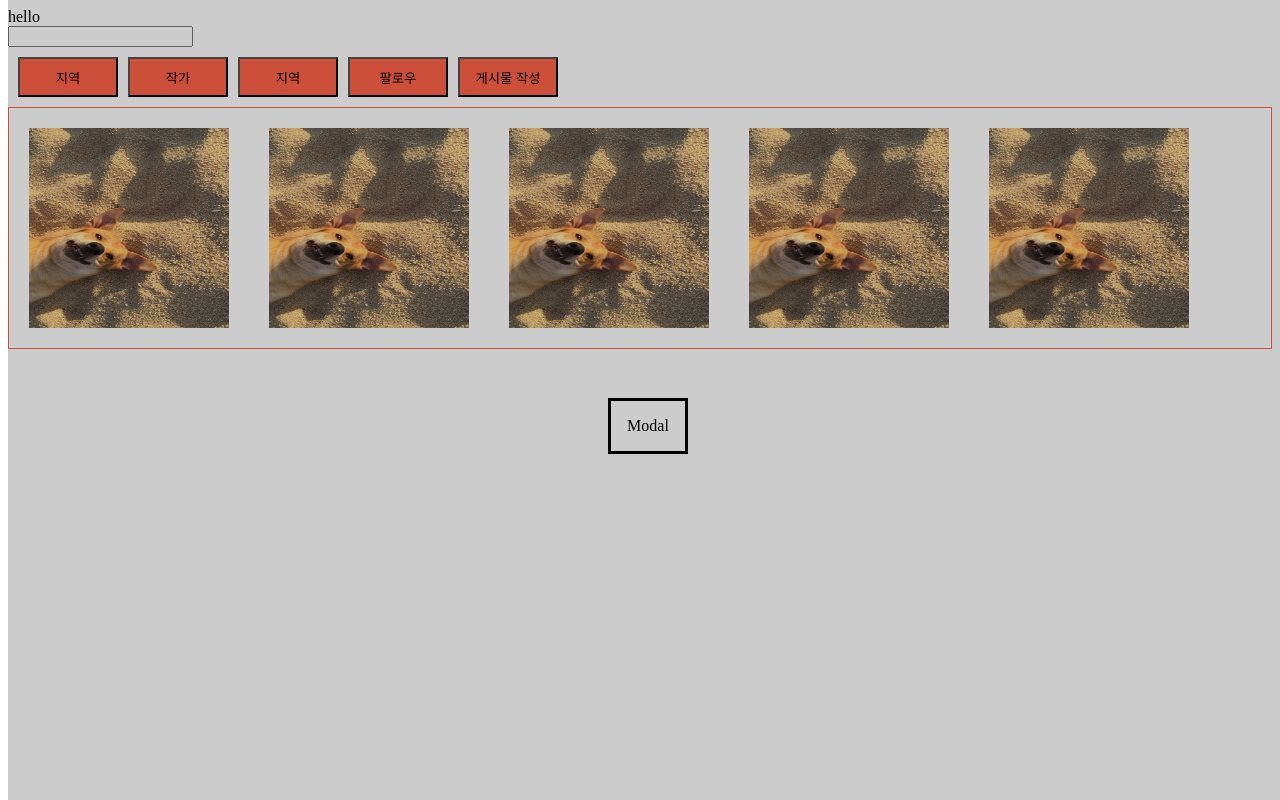
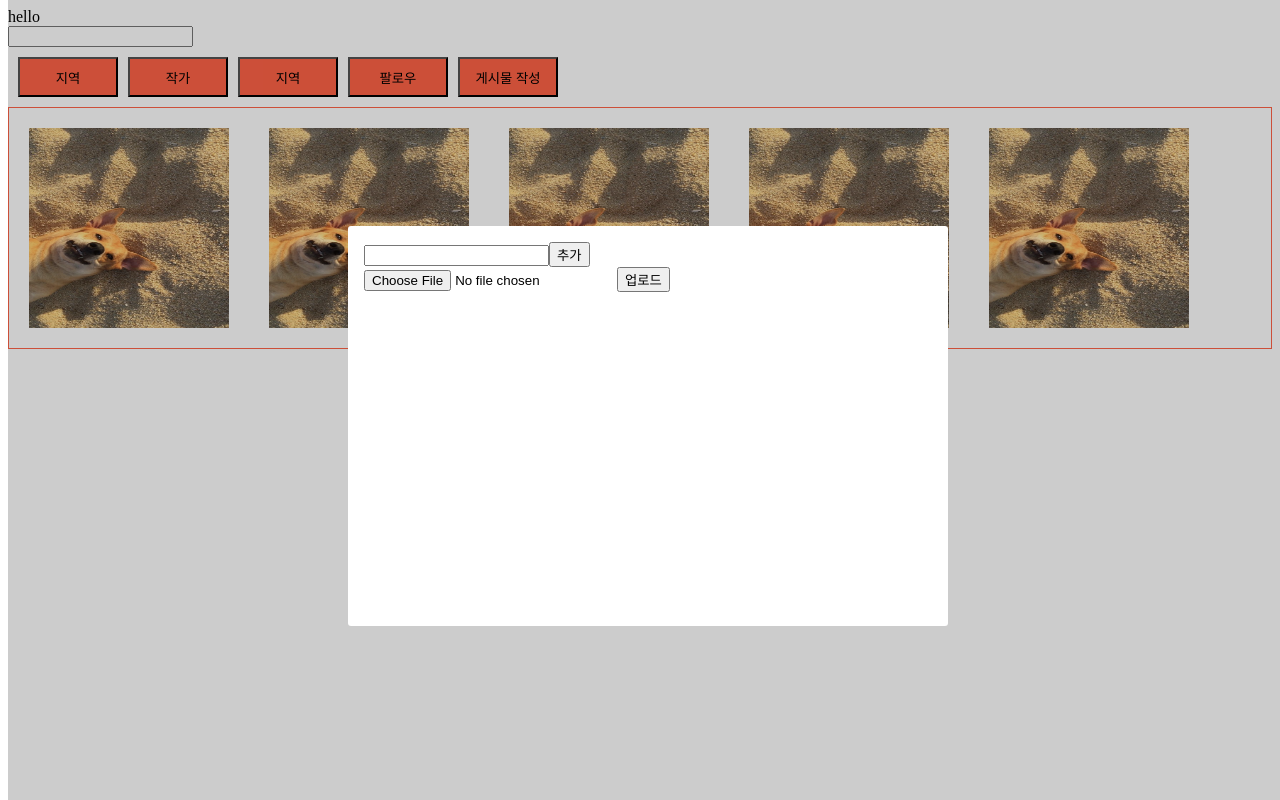
Before and after one commit to kimtanook/picspot, a Next.js app: page / in a window 1280 px wide. Both pictures are taken after a click on the button "게시물 작성". Built offline with nearby package versions, Linux system fonts and the light colour scheme.

Commit message:
Add post create image,input  function test 게시물 c기능 구현 테스트 #5 @Imjaae

```diff
--- a/components/main/Modal.tsx
+++ b/components/main/Modal.tsx
@@ -1,5 +1,6 @@
 import React, { PropsWithChildren } from 'react';
 import styled from 'styled-components';
+import PostForm from './PostForm';
 
 interface ModalDefaultType {
   onClickToggleModal: () => void;
@@ -8,7 +9,9 @@ interface ModalDefaultType {
 const Modal = ({ onClickToggleModal }: PropsWithChildren<ModalDefaultType>) => {
   return (
     <ModalContainer>
-      <dialog open>Modal</dialog>
+      <StDialogBox open>
+        <PostForm />
+      </StDialogBox>
       <Backdrop
         onClick={(e) => {
           e.preventDefault();
@@ -33,6 +36,20 @@ const ModalContainer = styled.div`
   align-items: center;
 `;
 
+const StDialogBox = styled.dialog`
+  width: 600px;
+  height: 400px;
+  flex-direction: column;
+  align-items: center;
+
+  border: none;
+  border-radius: 3px;
+  box-shadow: 0 0 30px rgba(30, 30, 30 0.185);
+  box-sizing: border-box;
+  background-color: white;
+  z-index: 10000;
+`;
+
 const Backdrop = styled.div`
   position: fixed;
   width: 100vw;
--- /dev/null
+++ b/components/main/PostForm.jsx
@@ -0,0 +1,81 @@
+import { dbService, storageService } from '@/firebase';
+import { addDoc, collection } from 'firebase/firestore';
+import styled from 'styled-components';
+import React, { useState, useEffect } from 'react';
+import {
+  getStorage,
+  ref,
+  uploadBytes,
+  listAll,
+  getDownloadURL,
+} from 'firebase/storage';
+
+const PostForm = () => {
+  //test state
+  const [test, setTest] = useState('');
+
+  //image 관련
+  const [imageUpload, setImageUpload] = useState(null);
+  const [imageList, setImageList] = useState([]);
+
+  const storage = storageService;
+  const imageListRef = ref(storage, 'images/');
+
+  const upload = () => {
+    if (imageUpload === null) return;
+
+    const imageRef = ref(storage, `images/${imageUpload.name}`);
+    uploadBytes(imageRef, imageUpload).then((snapshot) => {
+      getDownloadURL(snapshot.ref).then((url) => {
+        setImageList((prev) => [...prev, url]);
+      });
+    });
+
+    console.log(imageUpload, imageList);
+  };
+  // 이미지를 불러올 때
+  // useEffect(() => {
+  //   listAll(imageListRef).then((response) => {
+  //     response.items.forEach((item) => {
+  //       getDownloadURL(item).then((url) => {
+  //         setImageList((prev) => [...prev, url]);
+  //       });
+  //     });
+  //   });
+  // }, []);
+
+  const onClickTest = async () => {
+    await addDoc(collection(dbService, 'post'), {
+      test: test,
+    });
+    // console.log('dd');
+  };
+
+  return (
+    <div>
+      <div>
+        <input
+          onChange={(e) => {
+            e.target.value;
+            setTest(e.target.value);
+          }}
+        />
+
+        <button onClick={onClickTest}>추가</button>
+      </div>
+      <div>
+        <input
+          type="file"
+          onChange={(event) => {
+            setImageUpload(event.target.files[0]);
+          }}
+        />
+        <button onClick={upload}>업로드</button>
+        {imageList.map((el) => {
+          return <img key={el} src={el} />;
+        })}
+      </div>
+    </div>
+  );
+};
+export default PostForm;
```
Also changed, not shown: components/main/PostForm.tsx (deleted, +0 -8 lines).
